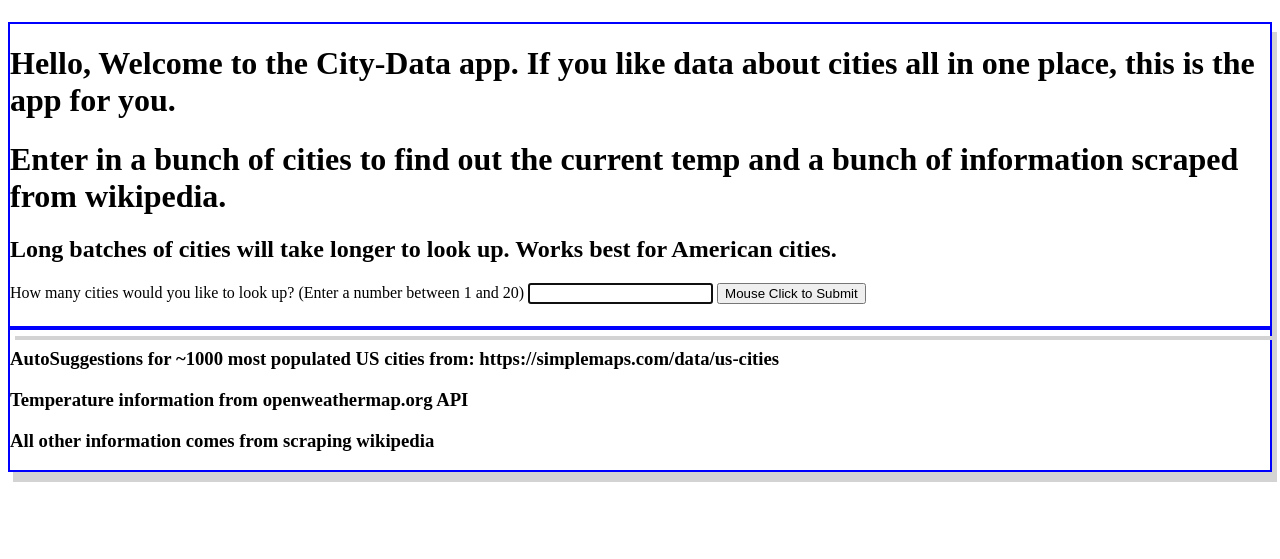
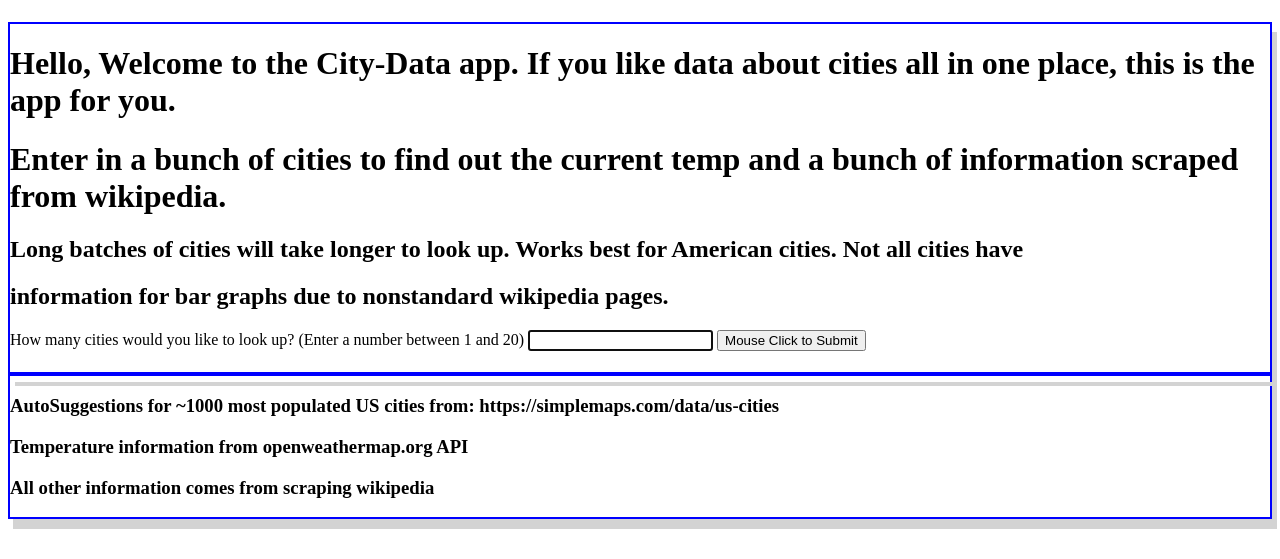
Before and after one commit to dfreeman500/City-data, a Flask app: page / in a window 1280 px wide. Shown: the part 58-617 px from the top of the page. Run offline with Flask 2, Linux system fonts and the light colour scheme; some libraries are stand-ins or nearby versions.

Commit message:
added ability to detect duplicates in flask

```diff
--- a/flask_app.py
+++ b/flask_app.py
@@ -30,9 +30,16 @@ def city_info():
     for x in data.values():
         cityList.append(x)
 
+    tempDuplicateCheck=[]
+    duplicateEntries=[]
+
     for city in cityList:
-        firstRun, runMode, cityOutput, cityList, justHeader = order.orderOfOps(firstRun,runMode, menuChoice=city, cityList = cityList, requestor="flask_app")
-        cityBatch.append(cityOutput) #puts the termLineHeader for each city into a batch
+        if city in tempDuplicateCheck:
+            duplicateEntries.append(city)
+        else:
+            tempDuplicateCheck.append(city)
+            firstRun, runMode, cityOutput, cityList, justHeader = order.orderOfOps(firstRun,runMode, menuChoice=city, cityList = cityList, requestor="flask_app")
+            cityBatch.append(cityOutput) #puts the termLineHeader for each city into a batch
 
     # Gets header information for city_info page (particularly important if first city is not valid)
     unpopulatedTLH = search_array.termLineHeader("NoCity", "72")
@@ -45,8 +52,11 @@ def city_info():
     validCitiesList = []
     estimatedPopulationList = []
     populationDensityList = []
+
     for city in cityBatch:
         if len(city)>0:
+            print(city)
+            print(city[0][4])
             validCitiesList.append(city[0][4])
             estimatedPopulationList.append(city[9][4])
             populationDensityList.append(city[11][4])
@@ -118,7 +128,7 @@ def city_info():
     return render_template("city_info.html", cityList=cityList, cityBatch = cityBatch, justHeader=justHeader,
         entriesWithNoReturn=entriesWithNoReturn, entriesWithNoText=entriesWithNoText, validCitiesList=validCitiesList,
         plot_script1=script1, plot_div1=div1, plot_script2=script2, plot_div2=div2, js_resources=js_resources,
-        css_resources=css_resources, cache_timeout=0)
+        css_resources=css_resources, duplicateEntries=duplicateEntries, cache_timeout=0)
 
 #Download CSV file - cache_timout=0 prevents sending the cached file on repeat download
 @app.route('/download',methods=['GET'])
--- a/main.py
+++ b/main.py
@@ -26,7 +26,7 @@ while True:
         graphOption = """
         2.) Type '2' to see a history of cities that have been loaded into the csv.
             or
-        3.) Type '3' to see a graph of estimated populations (some cities on wikipedia do not show estimated population).
+        3.) Type '3' to see a graph of estimated populations"""+ yellow +" (some cities on wikipedia do not show estimated population)."""+end+"""
             or
         4.) Type '4' to see a graph of population density for the different cities.
             or
--- a/templates/city_info.html
+++ b/templates/city_info.html
@@ -8,7 +8,7 @@
 {{ super() }}
 
 <div>
-    <h4 style="color: blue">{{validCitiesList|length + entriesWithNoReturn|length + entriesWithNoText|length  }} input
+    <h4 style="color: blue">{{cityList|length  }} input
         field(s) were requested</h4>
     {% if entriesWithNoReturn|length > 0 %}
     <h4 style="color:red">{{ entriesWithNoReturn|length }} input(s) did not return a result: {{ entriesWithNoReturn }}
@@ -16,6 +16,10 @@
     {% endif %}
     {% if entriesWithNoText|length > 0 %}
     <h4 style="color:red">{{ entriesWithNoText|length }} input field(s) were blank</h4>
+    {% endif %}
+    {% if duplicateEntries|length > 0 %}
+    <h4 style="color:red">{{ duplicateEntries|length }} were duplicate entries {{ duplicateEntries }}
+    </h4>
     {% endif %}
     <h4 style="color: blue">{{validCitiesList|length}} result(s) were returned below</h4>
 </div>
--- a/templates/index.html
+++ b/templates/index.html
@@ -10,7 +10,8 @@
     </h1>
     <H1> Enter in a bunch of cities to find out the current temp and a bunch of information scraped from wikipedia.
     </h1>
-    <h2> Long batches of cities will take longer to look up. Works best for American cities.</h2>
+    <h2> Long batches of cities will take longer to look up. Works best for American cities. Not all cities have </h2>
+    <h2> information for bar graphs due to nonstandard wikipedia pages.</h2>
 
     <div class="SetNumberOfCities">
         <form>
```
